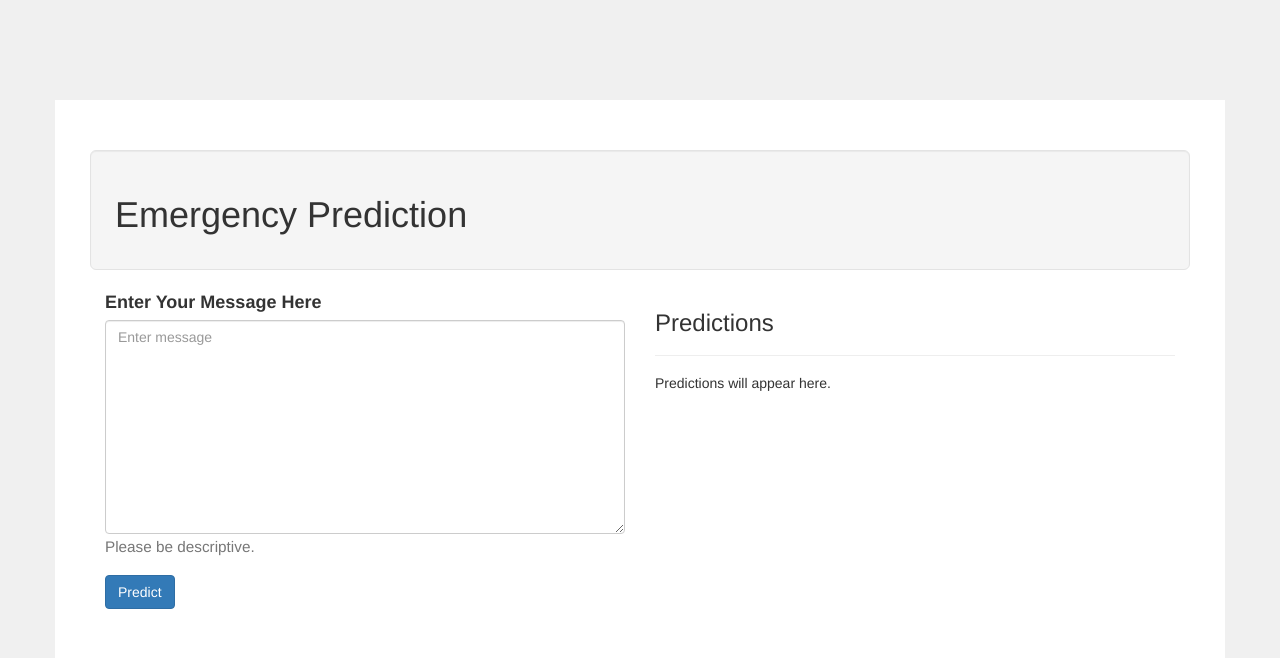
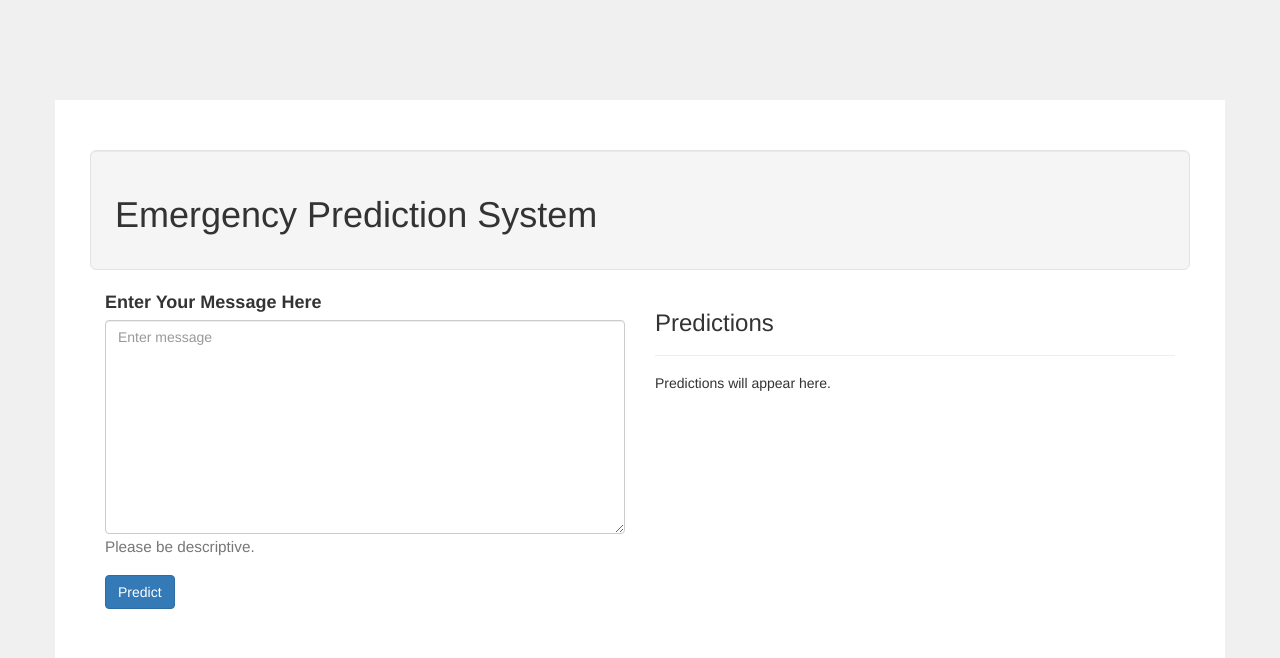
Before and after one commit to Thisun1997/sem5_proj, a Flask app: page / in a window 1280 px wide. Shown: the top 658 px of the page. Run offline with Flask 2, Linux system fonts and the light colour scheme; parts of the project's set-up code (start-up, migrations or seed data) failed here and were passed over; some libraries are stand-ins or nearby versions.

Commit message:
updated home

```diff
--- a/templates/home.html
+++ b/templates/home.html
@@ -20,7 +20,7 @@
 		<div class="container">
 			<div class="row">
 				<div class="well well-lg">
-					<h1>Emergency Prediction</h1>
+					<h1>Emergency Prediction System</h1>
 				</div>
 				<div class="col-md-6 col-sm-12">
 					<form action="{{ url_for('predict')}}" method="POST">
```
